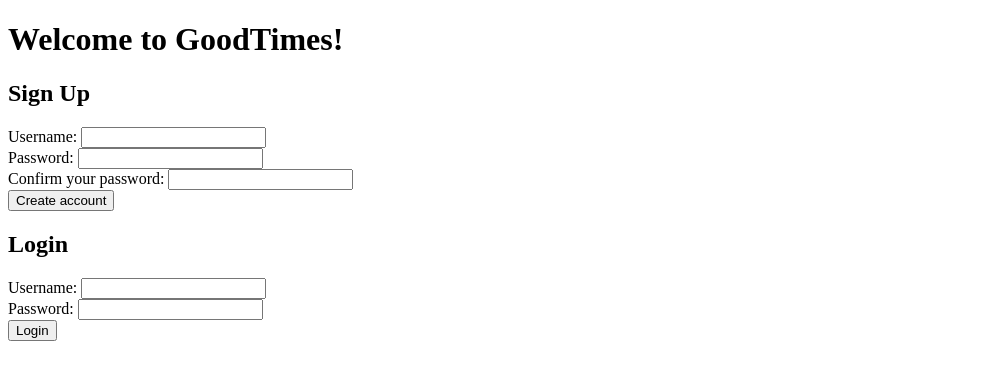
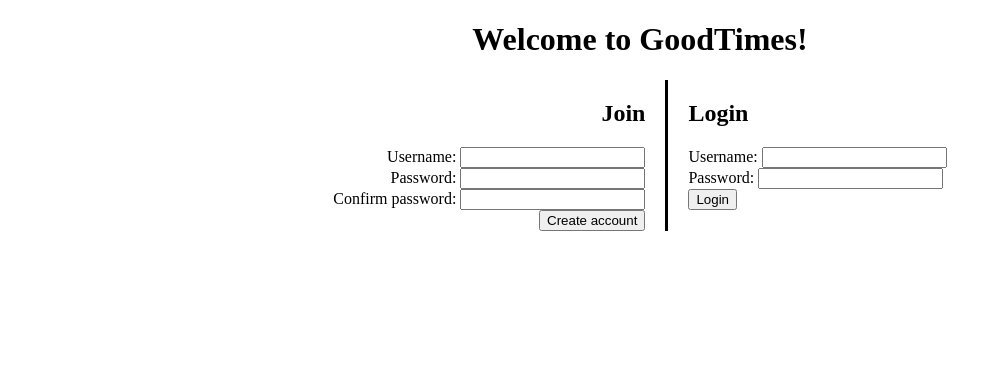
Before and after one commit to cw4360/goodtimes, a Flask app: page / in a window 1280 px wide. Shown: the part 26-406 px from the top of the page, without its empty margins (0-1002 px from the left). Run offline with Flask 2, Linux system fonts and the light colour scheme; the visitor is signed in with stand-in values (Sample User, id 1).

Commit message:
Added box layout design for collections

```diff
--- a/app.py
+++ b/app.py
@@ -1,3 +1,6 @@
+# CS304 Final Project: GoodTimes
+# Team: Audrey, Catherine, Rik
+
 from flask import (Flask, render_template, make_response, url_for, request,
                    redirect, flash, session, send_from_directory, jsonify)
 from werkzeug.utils import secure_filename
@@ -19,11 +22,14 @@ app.config['TRAP_BAD_REQUEST_ERRORS'] = True
 
 @app.route('/')
 def index():
-    #return "Welcome to GoodTimes!"
+    """ Renders GoodTimes' home page, which includes functionality
+    to create an account or log into their user account."""
     return render_template("home.html")
 
 @app.route('/join/', methods=['POST'])
 def join():
+    """ Given a username and a confirmed password, adds new user to
+    GoodTimes user table in database. Then logs user in. """
     username = request.form.get('username')
     passwd1 = request.form.get('password1')
     passwd2 = request.form.get('password2')
@@ -54,6 +60,9 @@ def join():
 
 @app.route('/login/', methods=['POST'])
 def login():
+    """ Given the username and password of an existing
+    GoodTimes user, logs the user into their account and
+    renders their user page."""
     username = request.form.get('username')
     passwd = request.form.get('password')
     conn = dbi.connect()
@@ -87,6 +96,7 @@ def login():
 
 @app.route('/logout/')
 def logout():
+    """ Logs user out of GoodTimes."""
     if 'username' in session:
         username = session['username']
         session.pop('username')
@@ -100,6 +110,10 @@ def logout():
 
 @app.route('/search/', methods = ['GET', 'POST'])
 def search():
+    """ On the search page, users will initially see a list of all
+    GoodTime users and all media. If no results found, renders a
+    page to insert a new media to the database. Otherwise, displays
+    the search results as a list."""
     conn = dbi.connect()
     if request.method == 'GET':
         all_users = queries.getAllUsers(conn)
@@ -109,9 +123,7 @@ def search():
     else:
         query = request.form['query']
         kind = request.form['kind']
-
-        # do search and store search results
-        search_results = queries.do_search(conn, query, kind)
+        search_results = queries.do_search(conn, query, kind) # store search results
 
         if len(search_results) == 0:
             return redirect(url_for('insert'))
@@ -159,10 +171,10 @@ def createCollection():
 @app.route('/collection/<cID>', methods = ["GET", "POST"])
 def collectionPage(cID): # collection detail page, includes all media in that collection
     conn = dbi.connect()
+    collectionName = queries.getCollectionName(conn, cID)
     mediaCollection = queries.getMediaInCollection(conn, cID)
 
     if request.method == "POST":
-
         if request.form['submit'] == 'back to user page':
             return redirect(url_for('user', username=session['username']))
 
@@ -173,24 +185,26 @@ def collectionPage(cID): # collection detail page, includes all media in that co
             # updating the media in the collection
             mediaCollection = queries.getMediaInCollection(conn, cID)
 
-        return render_template('collectionPage.html', collectionID = cID, mediaInCollection = mediaCollection)
+        return render_template('collectionPage.html',
+            collectionID = cID, collectionName=collectionName, mediaInCollection = mediaCollection)
     else:
-        return render_template('collectionPage.html', collectionID = cID, mediaInCollection = mediaCollection)
+        return render_template('collectionPage.html',
+            collectionID = cID, collectionName=collectionName, mediaInCollection = mediaCollection)
 
-# will add uid to the end of url
 @app.route('/user/<username>', methods = ["GET", "POST"])
 def user(username):
+    """ Given a user's unique username, renders their user page with
+    all their collections displayed and options to manage their
+    collections."""
     conn = dbi.connect()
-    # based on username, get UID
-    # edit userPage.html to include username as argument for url_for
     uid = session['uid']
     collections = queries.getAllCollections(conn, uid)
 
     if request.method == "POST":
-
         if request.form['submit'] == 'create collection':
             return redirect(url_for('createCollection'))
 
+        # Catherine's comment: Not sure if we need this with the boxes
         if request.form['submit'] == 'view':
             toView = request.form
             print(toView)
@@ -203,7 +217,6 @@ def user(username):
             collections = queries.getAllCollections(conn, uid)
 
         return render_template('userPage.html', username=username, collections=collections)
-
     else:
         return render_template('userPage.html', username=username, collections=collections)
 
@@ -226,14 +239,9 @@ def media_info(mediaID):
                 #mediaCollection = queries.getMediaInCollection(conn, cID)
                 return render_template('mediaPage.html', media= media_info)
         else:
-            return render_template('mediaPage.html',
-                media= media_info,
-                )
-
+            return render_template('mediaPage.html', media= media_info)
     else:
-        return render_template('mediaPage.html',
-                media= media_info,
-                )
+        return render_template('mediaPage.html', media= media_info)
 
 @app.route('/update/<cID>', methods=['GET', 'POST'])
 def update(cID):
--- a/static/style.css
+++ b/static/style.css
@@ -0,0 +1,42 @@
+.align-right {
+    text-align: right;
+}
+
+.align-center {
+    text-align: center;
+}
+
+.flex-row {
+    display: flex;
+    flex-direction: row;
+}
+
+.flex-center {
+    justify-content: center;
+}
+
+.vertical-line {
+    border-left: 3px solid black;
+    margin: 0 20px;
+}
+
+.collection-container {
+    display: flex;
+    flex-direction: row;
+    flex-wrap: wrap;
+    gap: 10px 10px;
+    margin-bottom: 10px;
+}
+
+.collection-box {
+    display: flex;
+    flex-direction: column;
+    text-align: center;
+    align-items: center;
+    /* box dimensions */
+    width: 150px;
+    height: 150px;
+    padding: 10px;
+    background-color: rgb(204, 204, 204);
+    border-radius: 5%;
+}
--- a/templates/home.html
+++ b/templates/home.html
@@ -1,10 +1,11 @@
 {% extends "base.html" %}
 
 {% block content %}
-<h1>Welcome to GoodTimes!</h1>
+<h1 class="align-center">Welcome to GoodTimes!</h1>
 
-<div>
-    <h2>Sign Up</h2>
+<div class="flex-row flex-center">
+    <div class="align-right">
+        <h2>Join</h2>
         <form method="post" action="{{ url_for('join')}}">
             <label for="username">Username:
                 <input id="username" type="text" name="username">
@@ -14,14 +15,14 @@
                 <input id="password1" type="text" name="password1">
             </label>
             <br>
-        <label for="password2">Confirm your password:
+            <label for="password2">Confirm password:
                 <input id="password2" type="text" name="password2">
             </label>
             <br>
             <input type="submit" value="Create account">
         </form>
     </div>
-
+    <div class="vertical-line"></div>
     <div>
         <h2>Login</h2>
         <form method="post" action="{{ url_for('login')}}">
@@ -36,5 +37,6 @@
             <input type="submit" value="Login">
         </form>
     </div>
+</div>
 
 {% endblock %}
```
Also changed, not shown: queries.py (+7 -1 lines), templates/collectionPage.html (+4 -4 lines), templates/userPage.html (+20 -12 lines). Lines whose indentation alone changed are shown as unchanged.
